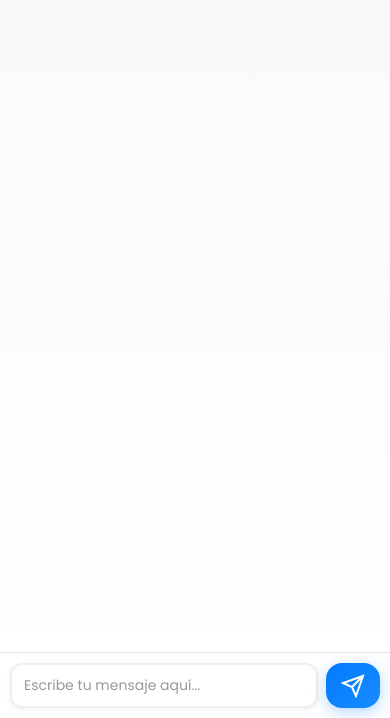
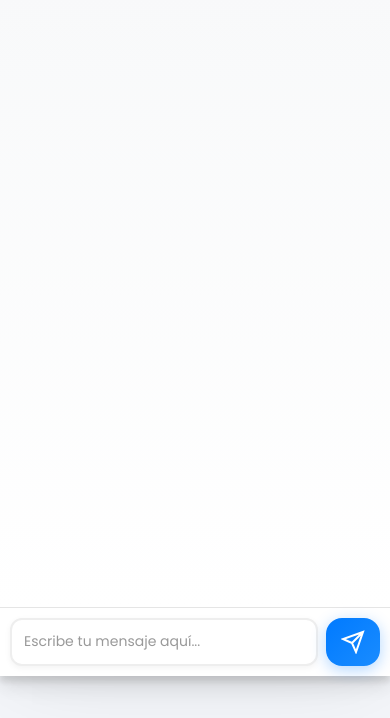
Before and after one commit to nicolasiglesias00/chatAssistantTest, a website: page index.html in a window 390 px wide. Shown: the part 126-844 px from the top of the page. Drawn offline with Linux system fonts and the light colour scheme.

Commit message:
fix: the height of the chat was too much in small screens

```diff
--- a/styles.css
+++ b/styles.css
@@ -17,7 +17,7 @@ body {
 .chat-container {
     width: 90%;
     max-width: 1200px;
-    height: 80vh;
+    height: 100vh;
     background: white;
     border-radius: 24px;
     box-shadow:
@@ -314,3 +314,27 @@ button:active {
         /* Previene el zoom automático en iOS */
     }
 }
+
+@media (max-width: 768px) {
+    .chat-container {
+        height: 90vh;
+        /* Reduce la altura en móviles */
+    }
+
+    .chat-controls {
+        padding: 10px;
+        padding-bottom: max(10px, env(safe-area-inset-bottom));
+    }
+
+    .chat-messages {
+        padding-bottom: 100px;
+    }
+
+    .message {
+        max-width: 90%;
+    }
+
+    button {
+        padding: 12px 15px;
+    }
+}
```
